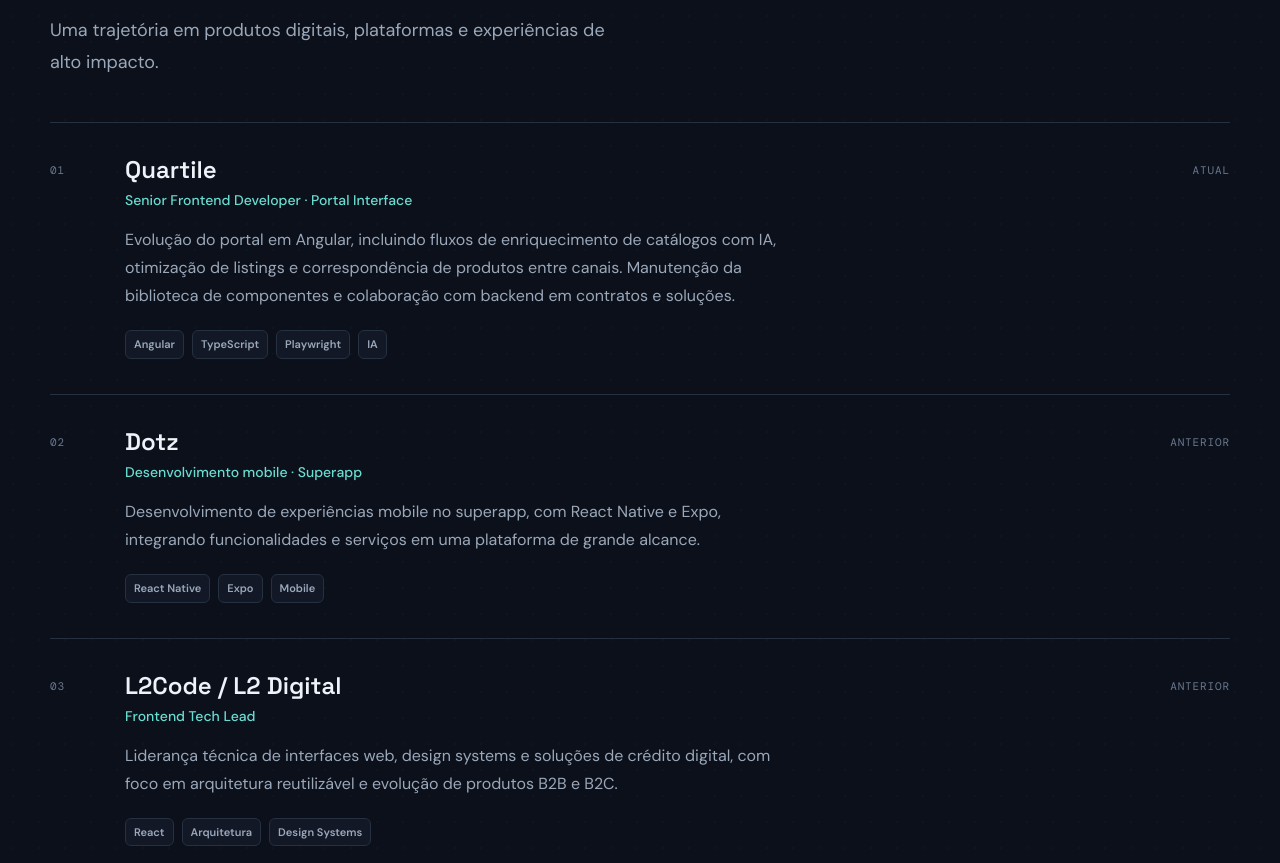
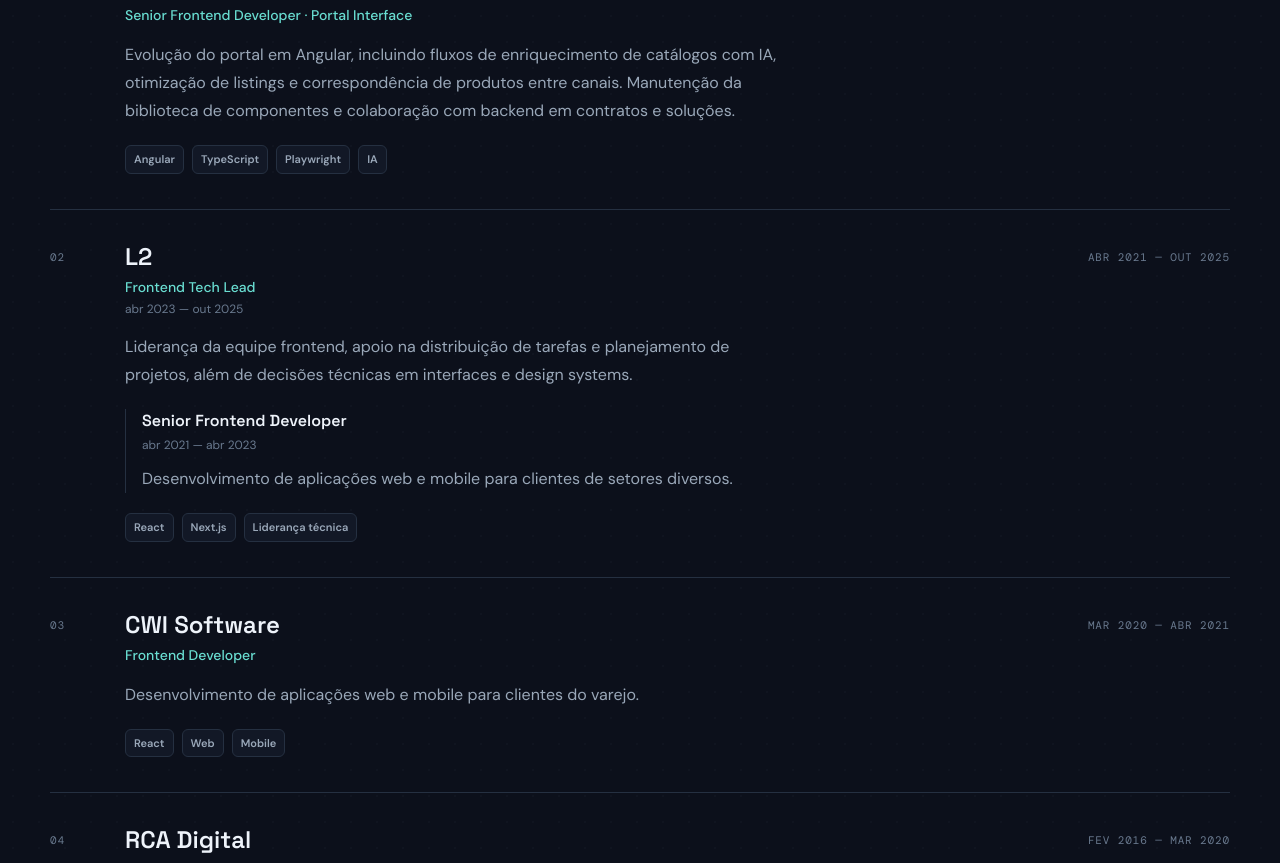
Before and after one commit to padilhavinicius/padilhavinicius.github.io, a React (Vite) app: page / in a window 1280 px wide. Shown: the part 2831-3694 px from the top of the page. Built offline with nearby package versions, Linux system fonts and the light colour scheme.

Commit message:
Refine portfolio sections and career timeline

```diff
--- a/src/content.js
+++ b/src/content.js
@@ -37,10 +37,20 @@
     experienceTitle: 'Experiência que vira produto.',
     experienceIntro: 'Uma trajetória em produtos digitais, plataformas e experiências de alto impacto.',
     jobs: [
-      { company: 'Quartile', role: 'Senior Frontend Developer · Portal Interface', period: 'ATUAL', detail: 'Evolução do portal em Angular, incluindo fluxos de enriquecimento de catálogos com IA, otimização de listings e correspondência de produtos entre canais. Manutenção da biblioteca de componentes e colaboração com backend em contratos e soluções.', tags: ['Angular', 'TypeScript', 'Playwright', 'IA'] },
-      { company: 'Dotz', role: 'Desenvolvimento mobile · Superapp', period: 'ANTERIOR', detail: 'Desenvolvimento de experiências mobile no superapp, com React Native e Expo, integrando funcionalidades e serviços em uma plataforma de grande alcance.', tags: ['React Native', 'Expo', 'Mobile'] },
-      { company: 'L2Code / L2 Digital', role: 'Frontend Tech Lead', period: 'ANTERIOR', detail: 'Liderança técnica de interfaces web, design systems e soluções de crédito digital, com foco em arquitetura reutilizável e evolução de produtos B2B e B2C.', tags: ['React', 'Arquitetura', 'Design Systems'] },
-      { company: 'CWI Software', role: 'Frontend Developer', period: '2020 — 2021', detail: 'Desenvolvimento de interfaces e funcionalidades em times multidisciplinares, contribuindo para a entrega e manutenção de produtos digitais.', tags: ['Frontend', 'Produto'] },
+      { company: 'Quartile', role: 'Senior Frontend Developer · Portal Interface', period: 'OUT 2025 — ATUAL', detail: 'Evolução do portal em Angular, incluindo fluxos de enriquecimento de catálogos com IA, otimização de listings e correspondência de produtos entre canais. Manutenção da biblioteca de componentes e colaboração com backend em contratos e soluções.', tags: ['Angular', 'TypeScript', 'Playwright', 'IA'] },
+      {
+        company: 'L2', role: 'Frontend Tech Lead', rolePeriod: 'abr 2023 — out 2025', period: 'ABR 2021 — OUT 2025',
+        detail: 'Liderança da equipe frontend, apoio na distribuição de tarefas e planejamento de projetos, além de decisões técnicas em interfaces e design systems.',
+        previousRoles: [{ role: 'Senior Frontend Developer', period: 'abr 2021 — abr 2023', detail: 'Desenvolvimento de aplicações web e mobile para clientes de setores diversos.' }],
+        tags: ['React', 'Next.js', 'Liderança técnica'],
+      },
+      { company: 'CWI Software', role: 'Frontend Developer', period: 'MAR 2020 — ABR 2021', detail: 'Desenvolvimento de aplicações web e mobile para clientes do varejo.', tags: ['React', 'Web', 'Mobile'] },
+      {
+        company: 'RCA Digital', role: 'Frontend Developer', rolePeriod: 'fev 2017 — mar 2020', period: 'FEV 2016 — MAR 2020',
+        detail: 'Desenvolvimento de aplicações web e mobile para clientes do setor financeiro.',
+        previousRoles: [{ role: 'Frontend Intern', period: 'fev 2016 — fev 2017', detail: 'Desenvolvimento de landing pages responsivas e peças de email marketing.' }],
+        tags: ['React', 'Web', 'Mobile'],
+      },
     ],
     workKicker: '04 / EM FOCO',
     workTitle: 'Problemas que gosto de resolver.',
@@ -51,11 +61,10 @@
       { number: '03', title: 'Sistemas de design & arquitetura', description: 'Componentes compartilhados, tokens e estruturas de frontend que ajudam equipes a entregar com consistência.', tags: ['React', 'TypeScript', 'Design Systems'] },
     ],
     contactKicker: '05 / CONTATO',
-    contactTitle: 'Vamos construir algo bom juntos?',
-    contactText: 'Gosto de conversar sobre engenharia frontend, produtos digitais, colaboração entre times e novos desafios em full stack.',
+    contactTitle: 'Vamos construir algo novo juntos?',
+    contactText: 'Gosto de conversar sobre engenharia frontend, produtos digitais, colaboração entre times e novos desafios.',
     contactPrimary: 'Enviar um e-mail',
-    contactSecondary: 'Conectar no LinkedIn',
-    footer: 'Projetado e desenvolvido por Vinícius Padilha.',
+    contactSecondary: 'LinkedIn',
     themeLabel: 'Alternar tema',
     languageLabel: 'Idioma',
     openNew: 'Abre em nova aba',
@@ -92,10 +101,20 @@
     experienceTitle: 'Experience turned into product.',
     experienceIntro: 'A career across digital products, platforms, and meaningful user experiences.',
     jobs: [
-      { company: 'Quartile', role: 'Senior Frontend Developer · Portal Interface', period: 'CURRENT', detail: 'Evolving an Angular portal with AI catalog enrichment, listing optimization, and cross-channel product matching. Maintaining the component library and collaborating with backend on contracts and solutions.', tags: ['Angular', 'TypeScript', 'Playwright', 'AI'] },
-      { company: 'Dotz', role: 'Mobile development · Superapp', period: 'PREVIOUS', detail: 'Built mobile experiences for a superapp using React Native and Expo, integrating features and services into a large-scale platform.', tags: ['React Native', 'Expo', 'Mobile'] },
-      { company: 'L2Code / L2 Digital', role: 'Frontend Tech Lead', period: 'PREVIOUS', detail: 'Led technical work on web interfaces, design systems, and digital credit solutions, with a focus on reusable architecture and B2B/B2C product development.', tags: ['React', 'Architecture', 'Design Systems'] },
-      { company: 'CWI Software', role: 'Frontend Developer', period: '2020 — 2021', detail: 'Developed interfaces and features with cross-functional teams, helping deliver and maintain digital products.', tags: ['Frontend', 'Product'] },
+      { company: 'Quartile', role: 'Senior Frontend Developer · Portal Interface', period: 'OCT 2025 — PRESENT', detail: 'Evolving an Angular portal with AI catalog enrichment, listing optimization, and cross-channel product matching. Maintaining the component library and collaborating with backend on contracts and solutions.', tags: ['Angular', 'TypeScript', 'Playwright', 'AI'] },
+      {
+        company: 'L2', role: 'Frontend Tech Lead', rolePeriod: 'Apr 2023 — Oct 2025', period: 'APR 2021 — OCT 2025',
+        detail: 'Led the frontend team, supported task assignment and project planning, and made technical decisions for interfaces and design systems.',
+        previousRoles: [{ role: 'Senior Frontend Developer', period: 'Apr 2021 — Apr 2023', detail: 'Developed web and mobile applications for clients across different industries.' }],
+        tags: ['React', 'Next.js', 'Technical leadership'],
+      },
+      { company: 'CWI Software', role: 'Frontend Developer', period: 'MAR 2020 — APR 2021', detail: 'Developed web and mobile applications for retail clients.', tags: ['React', 'Web', 'Mobile'] },
+      {
+        company: 'RCA Digital', role: 'Frontend Developer', rolePeriod: 'Feb 2017 — Mar 2020', period: 'FEB 2016 — MAR 2020',
+        detail: 'Developed web and mobile applications for clients in the financial sector.',
+        previousRoles: [{ role: 'Frontend Intern', period: 'Feb 2016 — Feb 2017', detail: 'Built responsive landing pages and email marketing assets.' }],
+        tags: ['React', 'Web', 'Mobile'],
+      },
     ],
     workKicker: '04 / SELECTED FOCUS',
     workTitle: 'Problems I like solving.',
@@ -106,11 +125,10 @@
       { number: '03', title: 'Design systems & architecture', description: 'Shared components, tokens, and frontend foundations that help teams ship consistently.', tags: ['React', 'TypeScript', 'Design Systems'] },
     ],
     contactKicker: '05 / CONTACT',
-    contactTitle: 'Have something good in mind?',
-    contactText: 'I enjoy conversations about frontend engineering, digital products, cross-team collaboration, and new full-stack challenges.',
+    contactTitle: "Let's build something new together?",
+    contactText: 'I enjoy conversations about frontend engineering, digital products, cross-team collaboration, and new challenges.',
     contactPrimary: 'Send an email',
-    contactSecondary: 'Connect on LinkedIn',
-    footer: 'Designed and built by Vinícius Padilha.',
+    contactSecondary: 'LinkedIn',
     themeLabel: 'Toggle theme',
     languageLabel: 'Language',
     openNew: 'Opens in a new tab',
--- a/src/main.jsx
+++ b/src/main.jsx
@@ -130,7 +130,22 @@
 
         <section id="experience" className="section section-soft">
           <div className="page-width"><SectionHeading kicker={t.experienceKicker} title={t.experienceTitle} intro={t.experienceIntro} />
-            <div className="experience-list">{t.jobs.map((job, i) => <article className="experience-item" key={job.company}><span className="experience-number">0{i + 1}</span><div><h3 className="font-display text-2xl font-semibold text-main">{job.company}</h3><p className="mt-1 text-sm font-medium text-accent">{job.role}</p><p className="mt-4 max-w-2xl leading-7 text-muted">{job.detail}</p><div className="mt-5 flex flex-wrap gap-2">{job.tags.map(tag => <span className="tag tag-small" key={tag}>{tag}</span>)}</div></div><span className="experience-period">{job.period}</span></article>)}</div>
+            <div className="experience-list">{t.jobs.map((job, i) => <article className="experience-item" key={job.company}>
+              <span className="experience-number">0{i + 1}</span>
+              <div>
+                <h3 className="font-display text-2xl font-semibold text-main">{job.company}</h3>
+                <p className="mt-1 text-sm font-medium text-accent">{job.role}</p>
+                {job.rolePeriod && <p className="mt-1 text-xs text-subtle">{job.rolePeriod}</p>}
+                <p className="mt-4 max-w-2xl leading-7 text-muted">{job.detail}</p>
+                {job.previousRoles?.map(previous => <div className="mt-5 border-l border-line pl-4" key={previous.role}>
+                  <h4 className="font-display text-base font-semibold text-main">{previous.role}</h4>
+                  <p className="mt-1 text-xs text-subtle">{previous.period}</p>
+                  <p className="mt-3 max-w-2xl leading-7 text-muted">{previous.detail}</p>
+                </div>)}
+                <div className="mt-5 flex flex-wrap gap-2">{job.tags.map(tag => <span className="tag tag-small" key={tag}>{tag}</span>)}</div>
+              </div>
+              <span className="experience-period">{job.period}</span>
+            </article>)}</div>
           </div>
         </section>
 
@@ -141,14 +156,14 @@
         </section>
 
         <section id="contact" className="section contact-section">
-          <div className="page-width relative z-10"><p className="eyebrow">{t.contactKicker}</p><h2 className="mt-6 max-w-3xl font-display text-[clamp(2.7rem,6vw,5rem)] font-semibold leading-[1.12] tracking-[-.055em] text-main">{t.contactTitle}</h2><p className="mt-6 max-w-xl text-lg leading-8 text-muted">{t.contactText}</p><div className="mt-10 flex flex-wrap gap-3"><a className="button-primary" href={links.email}>{t.contactPrimary}<Mail size={18} /></a><a className="button-secondary" href={links.linkedin} target="_blank" rel="noopener noreferrer">{t.contactSecondary}<ArrowUpRight size={18} /></a></div></div>
+          <div className="page-width relative z-10"><p className="eyebrow">{t.contactKicker}</p><h2 className="mt-6 max-w-3xl font-display text-[clamp(2.7rem,6vw,5rem)] font-semibold leading-[1.12] tracking-[-.055em] text-main">{t.contactTitle}</h2><p className="mt-6 max-w-xl text-lg leading-8 text-muted">{t.contactText}</p><div className="contact-actions mt-10 flex flex-wrap gap-3"><a className="button-primary" href={links.email}>{t.contactPrimary}<Mail size={18} /></a><a className="button-secondary" href={links.linkedin} target="_blank" rel="noopener noreferrer">{t.contactSecondary}<ArrowUpRight size={18} /></a></div></div>
           <div className="contact-orb" aria-hidden="true" />
         </section>
       </main>}
 
       {showBackToTop && <button className="back-to-top" type="button" aria-label={language === 'pt' ? 'Voltar ao topo' : 'Back to top'} title={language === 'pt' ? 'Voltar ao topo' : 'Back to top'} onClick={() => window.scrollTo({ top: 0, behavior: window.matchMedia('(prefers-reduced-motion: reduce)').matches ? 'auto' : 'smooth' })}><ArrowUp size={21} strokeWidth={2} /></button>}
 
-      <footer className="footer"><div className="page-width flex flex-col gap-5 py-9 sm:flex-row sm:items-center sm:justify-between"><p className="text-sm text-muted">© {new Date().getFullYear()} Vinícius Padilha. {t.footer}</p><div className="flex flex-wrap items-center gap-5"><a href="/styleguide">{language === 'pt' ? 'Guia de estilo' : 'Style guide'}</a><a href={links.github} target="_blank" rel="noopener noreferrer" aria-label="GitHub">GitHub <ArrowUpRight size={13} /></a><a href={links.linkedin} target="_blank" rel="noopener noreferrer" aria-label="LinkedIn">LinkedIn <ArrowUpRight size={13} /></a><a href={isStyleguide ? '/' : '#home'} aria-label={language === 'pt' ? 'Voltar ao início' : 'Back to top'}>↑ Top</a></div></div></footer>
+      <footer className="footer"><div className="page-width flex flex-col gap-5 py-9 sm:flex-row sm:items-center sm:justify-between"><p className="text-sm text-muted">© {new Date().getFullYear()} Vinícius Padilha.</p><div className="flex flex-wrap items-center gap-5"><a href="/styleguide">{language === 'pt' ? 'Guia de estilo' : 'Style guide'}</a><a href={links.github} target="_blank" rel="noopener noreferrer" aria-label="GitHub">GitHub <ArrowUpRight size={13} /></a><a href={links.linkedin} target="_blank" rel="noopener noreferrer" aria-label="LinkedIn">LinkedIn <ArrowUpRight size={13} /></a></div></div></footer>
     </div>
   )
 }
--- a/src/styles.css
+++ b/src/styles.css
@@ -61,7 +61,7 @@
 .floating-glyph { position: absolute; z-index: 2; display: grid; place-items: center; width: 57px; height: 57px; border: 1px solid #34465d; border-radius: 15px; color: #8ce5dc; background: #192635; box-shadow: 0 18px 34px rgba(0,0,0,.25); }
 .glyph-one { left: 0; top: 58px; transform: rotate(-12deg); }.glyph-two { right: 3px; bottom: 65px; transform: rotate(10deg); color: #c1a6fa; }
 .floating-label { position: absolute; z-index: 3; bottom: 27px; left: -25px; display: flex; align-items: center; gap: 11px; padding: 14px 16px; border: 1px solid #35465b; border-radius: 10px; color: #9de7dc; background: #192534; box-shadow: 0 14px 40px rgba(0,0,0,.25); font: 10px 'DM Mono',monospace; letter-spacing: .08em; transform: rotate(3deg); }
-.section { position: relative; padding: 112px 0; scroll-margin-top: 116px; border-top: 1px solid var(--line); }
+.section { position: relative; padding: 75px 0; scroll-margin-top: 116px; border-top: 1px solid var(--line); }
 .section-soft { background: color-mix(in srgb,var(--surface) 76%,transparent); }
 .section-heading { margin-bottom: 44px; }
 .stack-card, .work-card { position: relative; border: 1px solid var(--line); border-radius: 15px; background: var(--surface); transition: border-color .2s, transform .2s; }
@@ -75,12 +75,13 @@
 .experience-list { border-top: 1px solid var(--line); }.experience-item { display: grid; grid-template-columns: 55px minmax(0,1fr) auto; gap: 20px; padding: 31px 0 35px; border-bottom: 1px solid var(--line); }
 .experience-number, .experience-period { color: var(--subtle); font: 11px 'DM Mono',monospace; letter-spacing: .08em; }.experience-number { padding-top: 9px; }.experience-period { padding-top: 9px; white-space: nowrap; }
 .work-card { min-height: 350px; padding: 26px; display: flex; flex-direction: column; justify-content: space-between; gap: 32px; }
-.contact-section { padding: 115px 0 125px; overflow: hidden; background: color-mix(in srgb,var(--surface) 72%,transparent); }.contact-orb { position: absolute; right: -120px; top: -40px; width: 520px; height: 520px; border-radius: 50%; background: radial-gradient(circle,rgba(80,192,190,.15),rgba(116,79,186,.11) 38%,transparent 70%); pointer-events: none; }
+.contact-section { padding: 77px 0 83px; overflow: hidden; background: color-mix(in srgb,var(--surface) 72%,transparent); }.contact-orb { position: absolute; right: -120px; top: -40px; width: 520px; height: 520px; border-radius: 50%; background: radial-gradient(circle,rgba(80,192,190,.15),rgba(116,79,186,.11) 38%,transparent 70%); pointer-events: none; }
 .back-to-top { position: fixed; z-index: 50; right: 18px; bottom: max(22px, env(safe-area-inset-bottom)); display: grid; place-items: center; width: 48px; height: 48px; border: 1px solid var(--line); border-radius: 14px; color: var(--accent); background: var(--surface-raised); box-shadow: 0 12px 32px rgba(0,0,0,.25); transition: transform .2s, border-color .2s; }
 .back-to-top:hover { transform: translateY(-3px); border-color: var(--accent); }
 .footer { border-top: 1px solid var(--line); background: var(--bg); }.footer a { display: inline-flex; align-items: center; gap: 3px; color: var(--muted); font-size: .75rem; transition: color .2s; }
 @media (max-width: 1023px) { .hero-art { height: 400px; max-width: 520px; width: 100%; margin-inline: auto; }.hero { min-height: auto; } }
-@media (max-width: 639px) { .page-width { width: min(100% - 36px,1180px); }.hero-title { font-size: clamp(2.8rem,11vw,4.5rem); }.hero-actions { flex-wrap: nowrap; gap: 8px; }.hero-actions a { white-space: nowrap; gap: 8px; padding-inline: clamp(8px,2vw,14px); font-size: clamp(.72rem,3.3vw,.88rem); }.hero-art { height: 340px; }.editor-card { width: calc(100% - 35px); }.editor-body { font-size: clamp(9px,2.55vw,12px); padding: 16px 13px; }.editor-top { height: 41px; }.editor-bottom { padding-inline: 12px; font-size: 8px; }.art-orbit { width: 300px; height: 300px; }.orbit-two { width: 370px; height: 370px; }.floating-glyph { width: 43px; height: 43px; }.glyph-one { left: -4px; top: 20px; }.glyph-two { right: -4px; bottom: 20px; }.floating-label { left: 0; bottom: -3px; font-size: 8px; padding: 10px; }.section { padding: 80px 0; scroll-margin-top: 124px; }.section-heading { margin-bottom: 32px; }.experience-item { grid-template-columns: 30px 1fr; gap: 10px; }.experience-period { grid-column: 2; grid-row: 1; padding: 0 0 5px; }.experience-item > div { grid-column: 2; }.experience-number { grid-row: 1 / span 2; }.work-card { min-height: 285px; }.contact-section { padding: 90px 0; } }
+@media (max-width: 639px) { .page-width { width: min(100% - 36px,1180px); }.hero-title { font-size: clamp(2.8rem,11vw,4.5rem); }.hero-actions { flex-wrap: nowrap; gap: 8px; }.hero-actions a { white-space: nowrap; gap: 8px; padding-inline: clamp(8px,2vw,14px); font-size: clamp(.72rem,3.3vw,.88rem); }.hero-art { height: 340px; }.editor-card { width: calc(100% - 35px); }.editor-body { font-size: clamp(9px,2.55vw,12px); padding: 16px 13px; }.editor-top { height: 41px; }.editor-bottom { padding-inline: 12px; font-size: 8px; }.art-orbit { width: 300px; height: 300px; }.orbit-two { width: 370px; height: 370px; }.floating-glyph { width: 43px; height: 43px; }.glyph-one { left: -4px; top: 20px; }.glyph-two { right: -4px; bottom: 20px; }.floating-label { left: 0; bottom: -3px; font-size: 8px; padding: 10px; }.section { padding: 53px 0; scroll-margin-top: 124px; }.section-heading { margin-bottom: 32px; }.experience-item { grid-template-columns: 30px 1fr; gap: 10px; }.experience-period { grid-column: 2; grid-row: 1; padding: 0 0 5px; }.experience-item > div { grid-column: 2; }.experience-number { grid-row: 1 / span 2; }.work-card { min-height: 285px; }.contact-section { padding: 60px 0; } }
+@media (max-width: 639px) { .contact-actions { flex-wrap: nowrap; gap: 8px; }.contact-actions a { white-space: nowrap; gap: 8px; padding-inline: clamp(8px,2vw,14px); font-size: clamp(.72rem,3.3vw,.88rem); } }
 @media (prefers-reduced-motion: reduce) { *, *::before, *::after { scroll-behavior: auto !important; transition-duration: .01ms !important; animation-duration: .01ms !important; } }
 
 /* Style guide: examples reuse the portfolio's semantic colors and components. */
```
